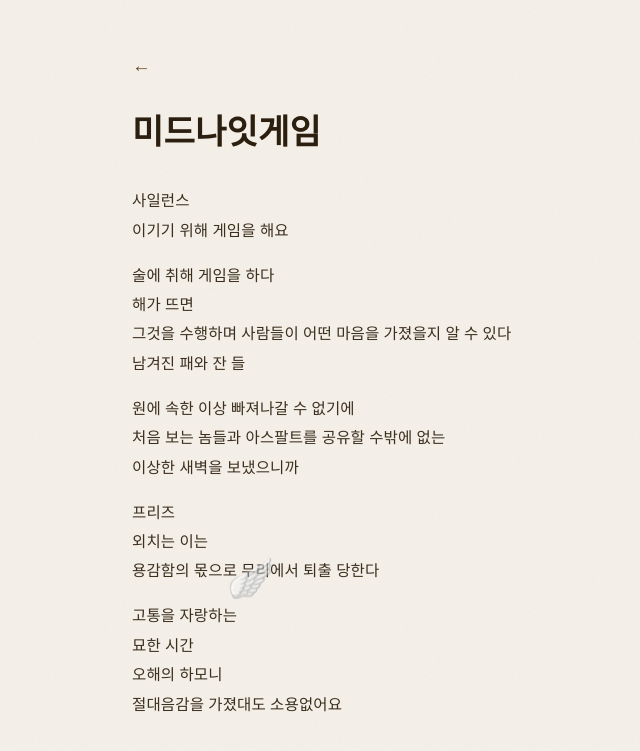
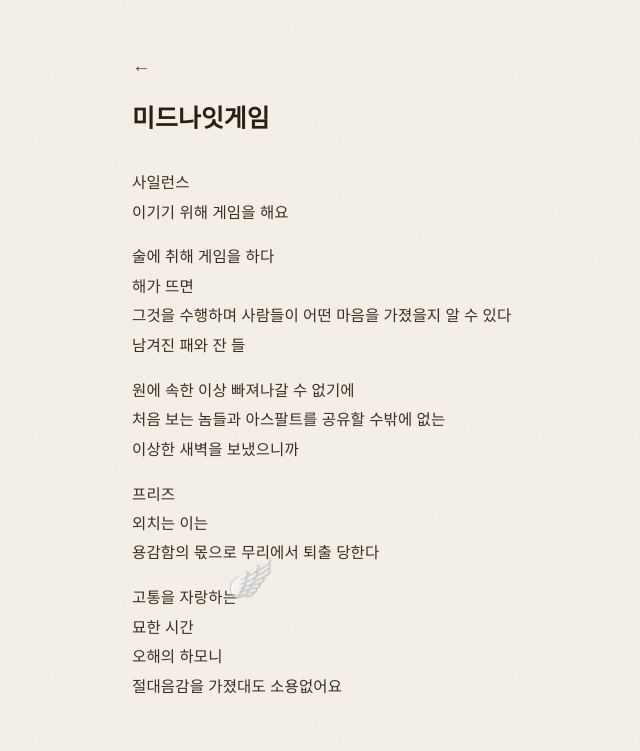
Before and after one commit to jiahnkiss/jiahnkiss.github.io, a Jekyll site: the page built from _posts/2026-05-10-1.md, in a window 1280 px wide. Shown: the top 751 px of the page, without its empty margins (198-838 px from the left). Built offline with Jekyll 4.4.1, drawn with Linux system fonts in a browser that asks for light colours; some web fonts are replaced.

Commit message:
Reduce post title font size and add spacing below
Co-Authored-By: Claude Sonnet 4.6 <noreply@anthropic.com>

```diff
--- a/assets/css/style.css
+++ b/assets/css/style.css
@@ -221,9 +221,10 @@ a:hover {
 
 .post-title {
   font-family: 'Cormorant Garamond', Georgia, serif;
-  font-size: 2.2em;
+  font-size: 1.6em;
   font-weight: 600;
   color: #2c1f0f;
+  margin-bottom: 2rem;
 }
 
 .words-page {
```
